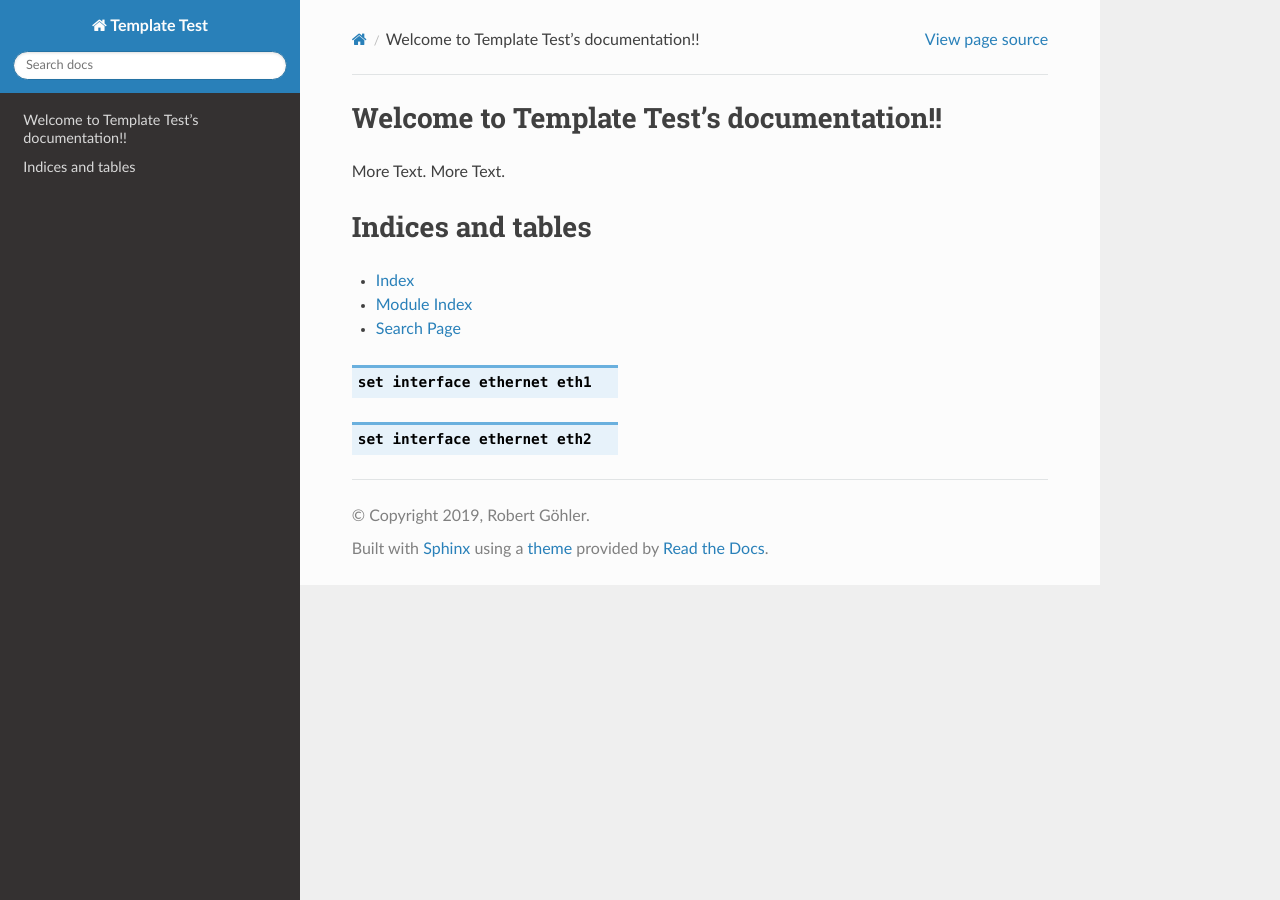
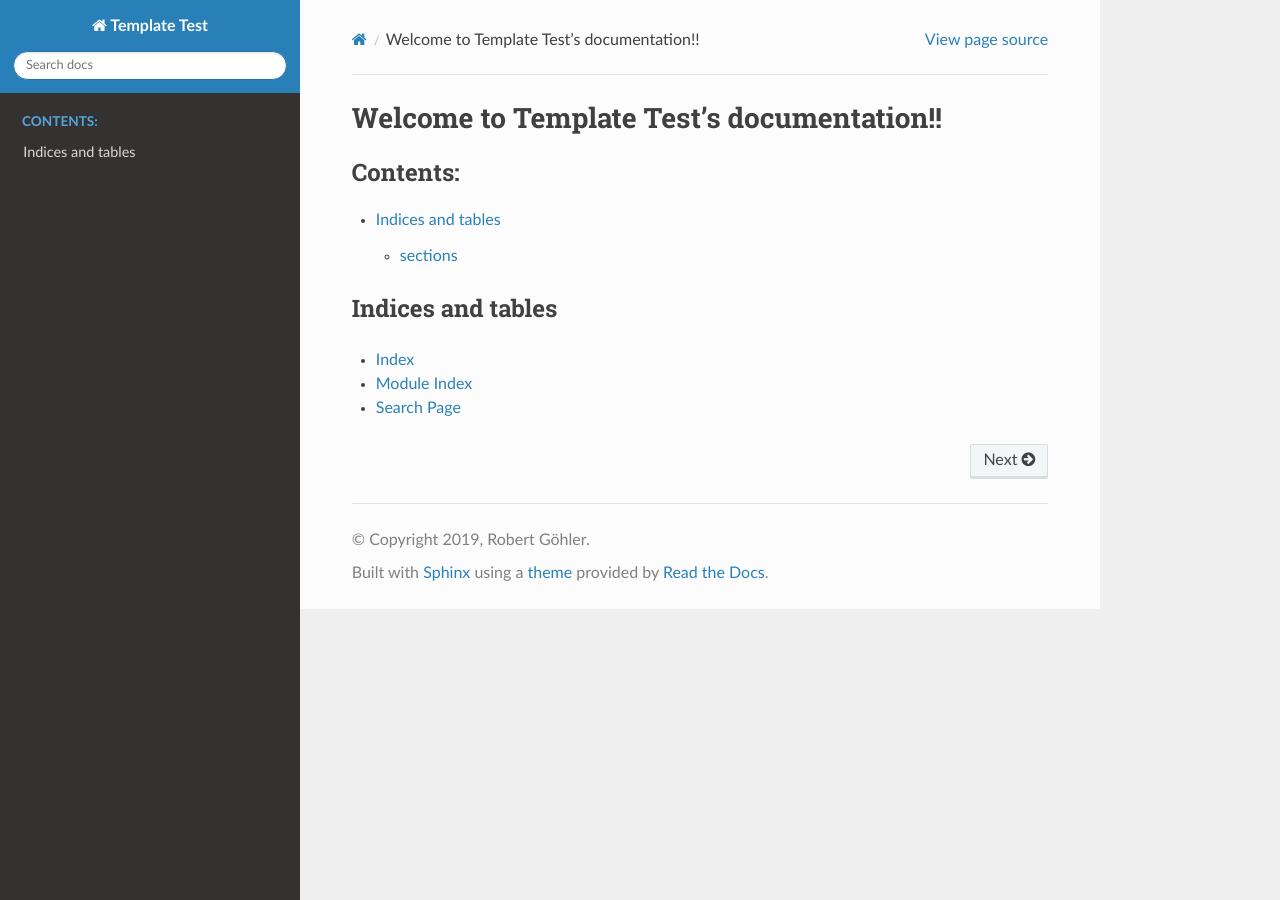
Before and after one commit to rebortg/rtfd-test, a Sphinx documentation site: the page built from docs/source/index.rst, in a window 1280 px wide. Built offline with Sphinx 7.4.7 and the Read the Docs theme 2.0.0, drawn with Linux system fonts in a browser that asks for light colours.

Commit message:
heading test

```diff
--- a/docs/source/index.rst
+++ b/docs/source/index.rst
@@ -3,25 +3,24 @@
    You can adapt this file completely to your liking, but it should at least
    contain the root `toctree` directive.
 
+
+##########################################
 Welcome to Template Test's documentation!!
-==========================================
+##########################################
 
-More Text. More Text.
+
 
 .. toctree::
    :maxdepth: 2
    :caption: Contents:
 
+   test
 
 
+******************
 Indices and tables
-==================
+******************
 
 * :ref:`genindex`
 * :ref:`modindex`
 * :ref:`search`
-
-
-.. clicmd:: set interface ethernet eth1
-
-.. clicmd:: set interface ethernet eth2
--- /dev/null
+++ b/docs/source/test.rst
@@ -0,0 +1,19 @@
+******************
+Indices and tables
+******************
+
+
+
+sections
+========
+
+
+subsections
+-----------
+
+
+subsubsections
+^^^^^^^^^^^^^^
+
+paragraphs
+""""""""""
```
